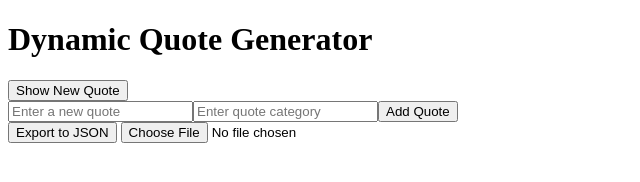
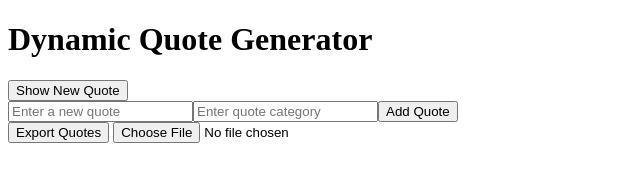
Before and after one commit to Dagi2004/alx_fe_javascript, a plain HTML site: page dom-manipulation/index.html in a window 1280 px wide. Shown: the full height of the page, 0-640 px from the left. Drawn offline with Linux system fonts and the light colour scheme.

Commit message:
Modified html structure

```diff
--- a/dom-manipulation/index.html
+++ b/dom-manipulation/index.html
@@ -10,7 +10,7 @@
     <div id="quoteDisplay"></div>
     <button id="newQuote">Show New Quote</button>
     <div id="formContainer"></div>
-    <button id="exportButton">Export to JSON</button>
+    <button id="exportButton">Export Quotes</button>
     <input
       type="file"
       id="importFile"
```
